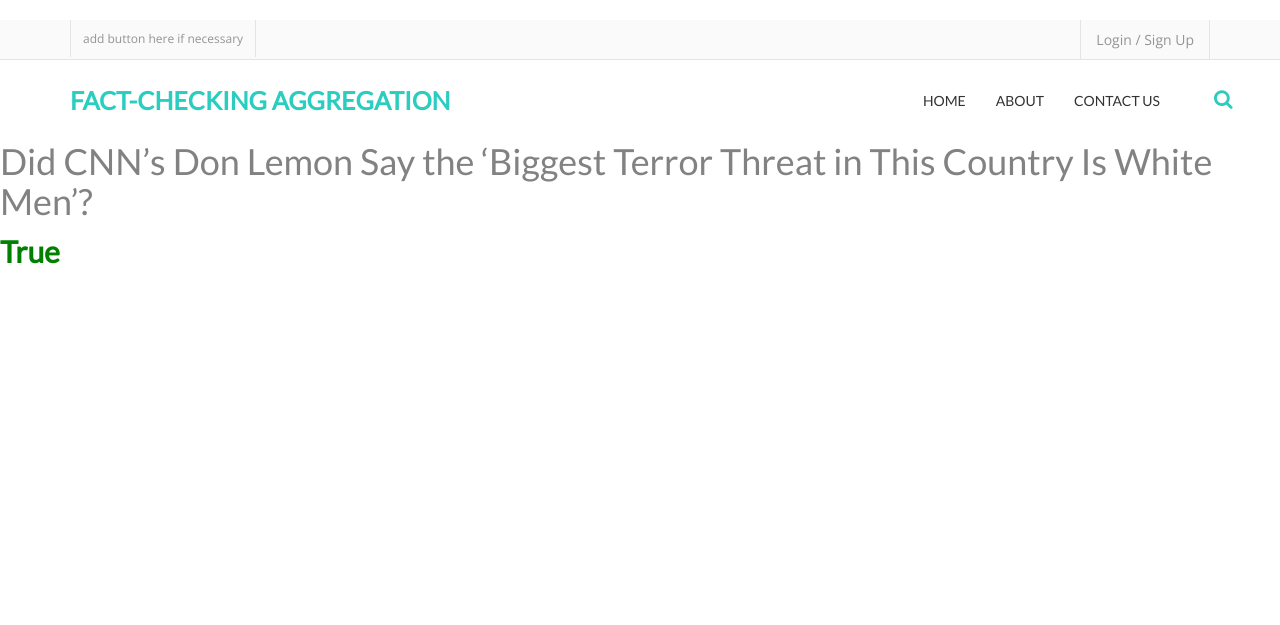
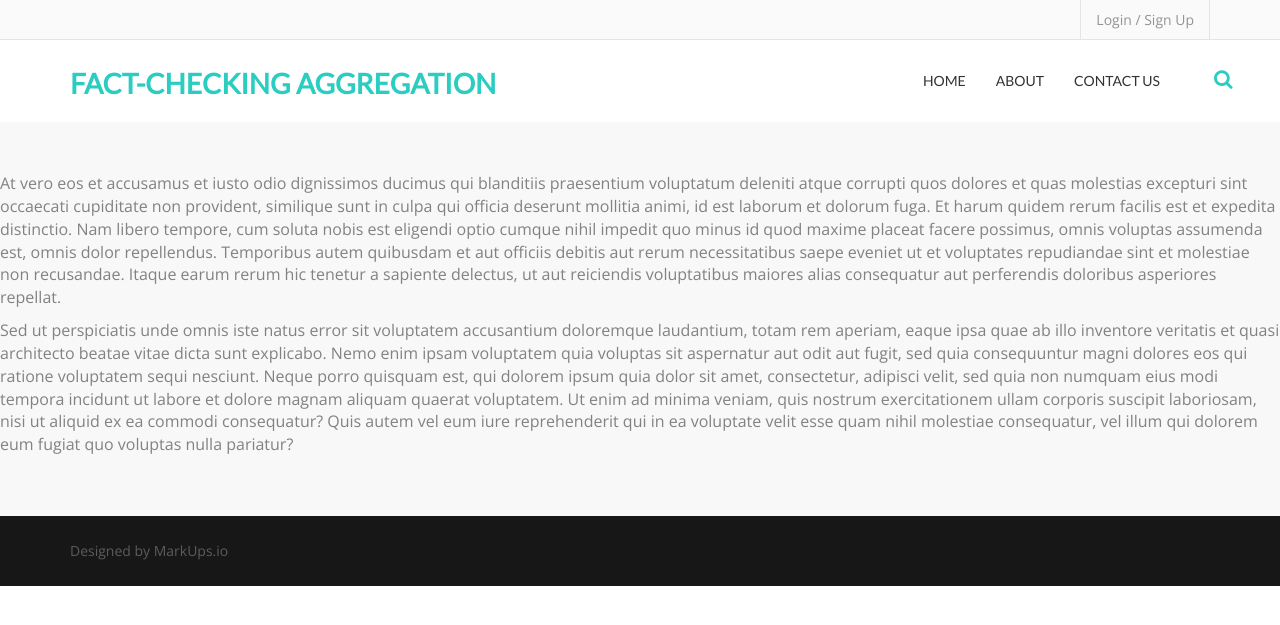
Before and after one commit to adir-chen/FactCheckingAggregation, a Django app: page /claims/claim in a window 1280 px wide. Shown: the top 625 px of the page. Run offline with Django 3.2, Linux system fonts and the light colour scheme; some libraries are stand-ins or nearby versions.

Commit message:
layout design completed

```diff
--- a/claims/static/claims/style.css
+++ b/claims/static/claims/style.css
@@ -49,6 +49,7 @@ body {
 	font-size: 16px;
 	overflow-x: hidden !important;
 	color: #838282;
+
 }
 
 ul{
@@ -395,9 +396,9 @@ img{
 
 .navbar-brand {
   font-family: "Lato",sans-serif;
-  font-size: 25px;
+  font-size: 28px;
   font-weight: bold;
-  margin-top: 14px;
+  margin-top: 17px;
   text-transform: uppercase;
 }
 
--- a/claims/templates/claims/claim.html
+++ b/claims/templates/claims/claim.html
@@ -4,10 +4,11 @@
     FactCheckProject | {{ claim }}
 {% endblock %}
 
-{% block claim_title %}
-    {{ claim }}
+{% block page_content %}
+    <p>
+        At vero eos et accusamus et iusto odio dignissimos ducimus qui blanditiis praesentium voluptatum deleniti atque corrupti quos dolores et quas molestias excepturi sint occaecati cupiditate non provident, similique sunt in culpa qui officia deserunt mollitia animi, id est laborum et dolorum fuga. Et harum quidem rerum facilis est et expedita distinctio. Nam libero tempore, cum soluta nobis est eligendi optio cumque nihil impedit quo minus id quod maxime placeat facere possimus, omnis voluptas assumenda est, omnis dolor repellendus. Temporibus autem quibusdam et aut officiis debitis aut rerum necessitatibus saepe eveniet ut et voluptates repudiandae sint et molestiae non recusandae. Itaque earum rerum hic tenetur a sapiente delectus, ut aut reiciendis voluptatibus maiores alias consequatur aut perferendis doloribus asperiores repellat.
+    </p>
+    <p>
+        Sed ut perspiciatis unde omnis iste natus error sit voluptatem accusantium doloremque laudantium, totam rem aperiam, eaque ipsa quae ab illo inventore veritatis et quasi architecto beatae vitae dicta sunt explicabo. Nemo enim ipsam voluptatem quia voluptas sit aspernatur aut odit aut fugit, sed quia consequuntur magni dolores eos qui ratione voluptatem sequi nesciunt. Neque porro quisquam est, qui dolorem ipsum quia dolor sit amet, consectetur, adipisci velit, sed quia non numquam eius modi tempora incidunt ut labore et dolore magnam aliquam quaerat voluptatem. Ut enim ad minima veniam, quis nostrum exercitationem ullam corporis suscipit laboriosam, nisi ut aliquid ex ea commodi consequatur? Quis autem vel eum iure reprehenderit qui in ea voluptate velit esse quam nihil molestiae consequatur, vel illum qui dolorem eum fugiat quo voluptas nulla pariatur?
+    </p>
 {% endblock %}
-
-{% block claim_authenticity %}
-    <h2 style="color: green;">{{ authenticity_grade }}</h2>
-{% endblock %}
--- a/claims/templates/claims/layout.html
+++ b/claims/templates/claims/layout.html
@@ -58,11 +58,7 @@
                 <div class="row">
                     <div class="col-md-6 col-sm-6 col-xs-6">
                         <div class="header-contact">
-                            <ul>
-                                <li>
-                                    add button here if necessary
-                                </li>
-                            </ul>
+
                         </div>
                     </div>
                     <div class="col-md-6 col-sm-6 col-xs-6">
@@ -111,13 +107,26 @@
     </section>
     <!-- END MENU -->
 
-    <h1>
-        {% block claim_title %}
+    <!-- START PAGE CONTENT -->
+    <section id="blog-archive">
+        {% block page_content %}
 
         {% endblock %}
-    </h1>
-    {% block claim_authenticity %}
+    </section>
+    <!-- END PAGE CONTENT -->
 
-    {% endblock %}
+    <!-- Start footer -->
+    <footer id="footer">
+        <div class="container">
+            <div class="row">
+                <div class="col-md-6 col-sm-6">
+                    <div class="footer-left">
+                        <p>Designed by <a href="http://www.markups.io/">MarkUps.io</a></p>
+                    </div>
+                </div>
+            </div>
+        </div>
+    </footer>
+    <!-- End footer -->
 </body>
 </html>
```
Also changed, not shown: entities/migrations/0001_initial.py, 1 other file. Lines whose indentation alone changed are shown as unchanged.
